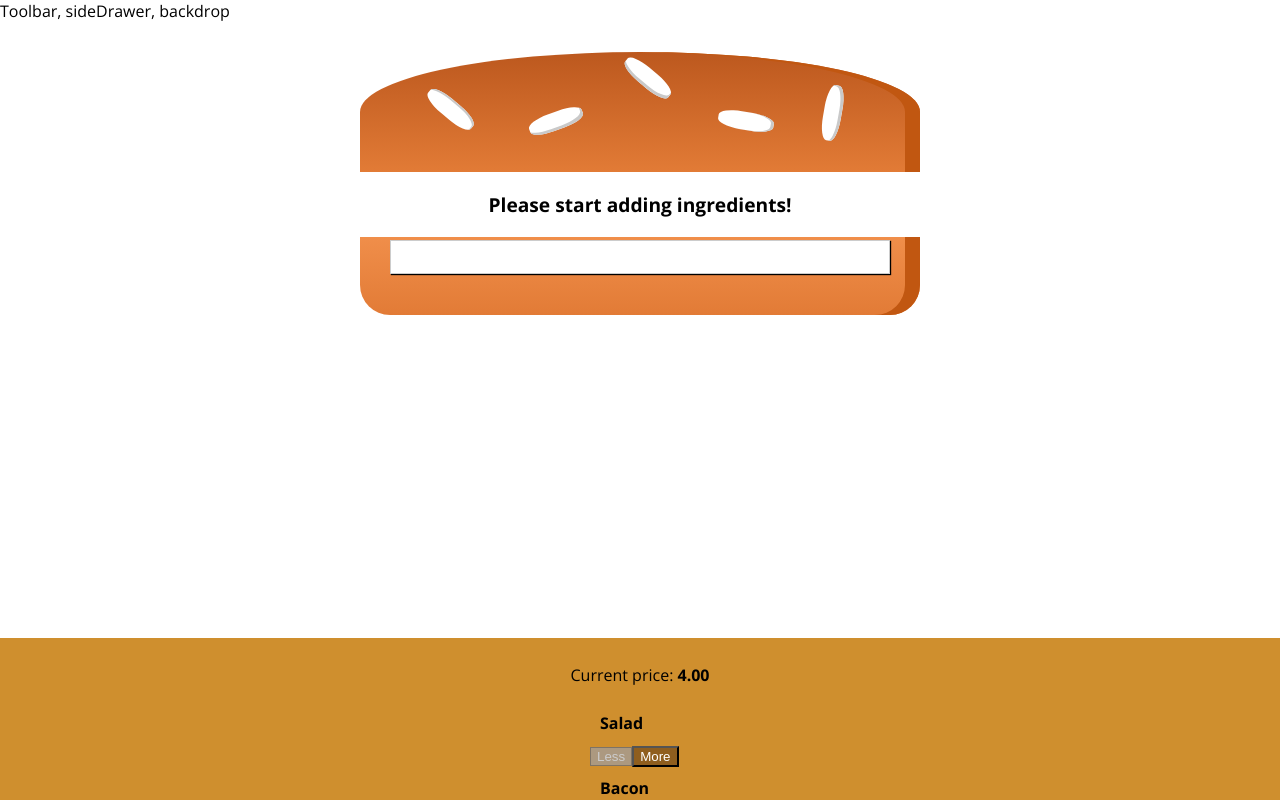
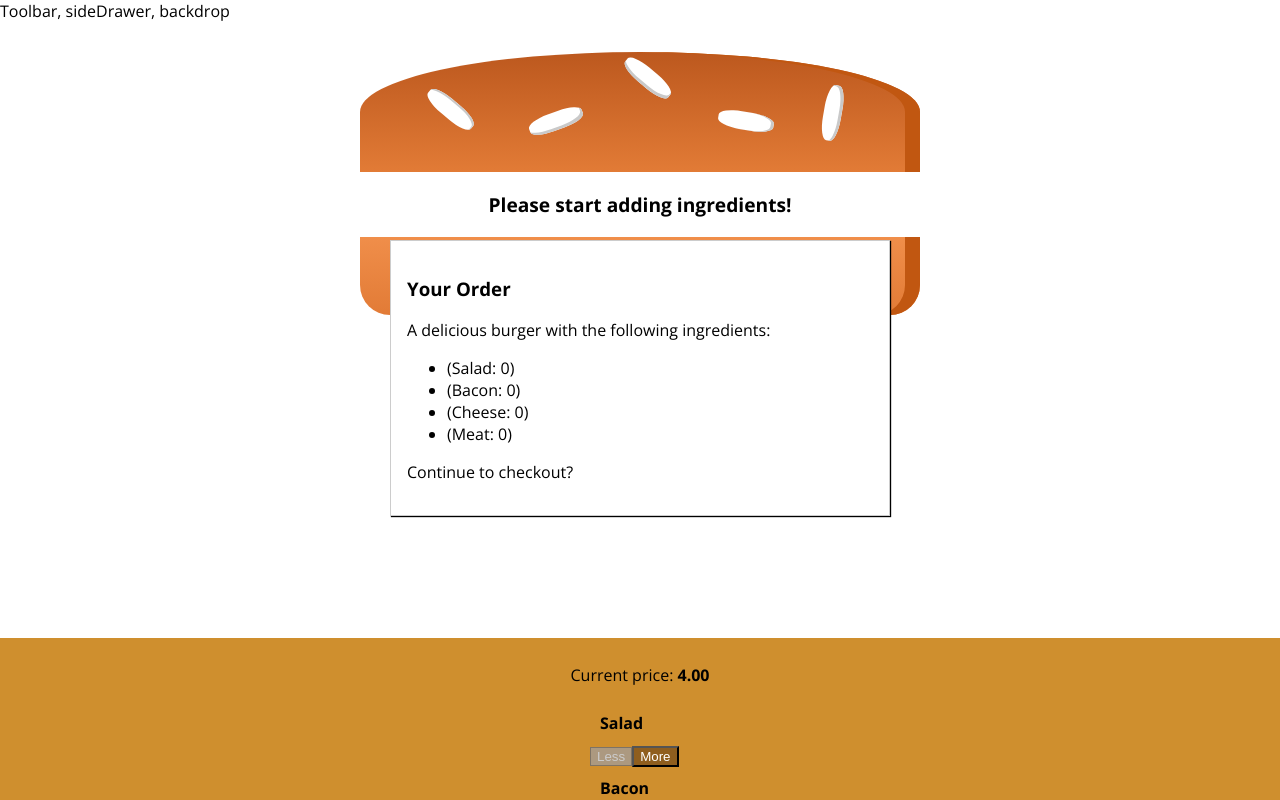
Before and after one commit to LukeMwila/Burger-Builder, a React app: page / in a window 1280 px wide. Shown: the top 800 px of the page. Built offline with nearby package versions, Linux system fonts and the light colour scheme.

Commit message:
Updated the modal component to have the dynamically changing/updating info for the order summary before checkout.

```diff
--- a/src/components/Burger/OrderSummary/OrderSummary.js
+++ b/src/components/Burger/OrderSummary/OrderSummary.js
@@ -3,14 +3,24 @@
 import Aux from '../../../hoc/Aux'
 
 const orderSummary = (props) => {
-
+    const ingredientSummary = Object.keys( props.ingredients )
+        .map( igKey => {
+            return (
+                <li key={igKey}>
+                    (<span style={{textTransform: 'capitalize'}}>{igKey}</span>: {props.ingredients[igKey]})
+                </li>
+            )
+        } )
     return (
         <Aux>
             <h3>Your Order</h3>
             <p>A delicious burger with the following ingredients:</p>
             <ul>
-
+                {ingredientSummary}
             </ul>
+            <p>
+                Continue to checkout?
+            </p>
         </Aux>
     )
 }
--- a/src/containers/BurgerBuilder/BurgerBuilder.js
+++ b/src/containers/BurgerBuilder/BurgerBuilder.js
@@ -3,6 +3,7 @@
 import Burger from '../../components/Burger/Burger'
 import BuildControls from '../../components/Burger/BuildControls/BuildControls'
 import Modal from '../../components/UI/Modal/Modal'
+import OrderSummary from '../../components/Burger/OrderSummary/OrderSummary'
 import { addTwoDecimalPlaces } from '../../GenericFunctions'
 
 
@@ -76,7 +77,9 @@
         }
         return(
             <Aux>
-                <Modal />
+                <Modal>
+                    <OrderSummary ingredients={this.state.ingredients} />
+                </Modal>
                 <Burger ingredients={this.state.ingredients} />
                 <BuildControls
                   ingredientAdded={this.addIngredienthandler}
```
